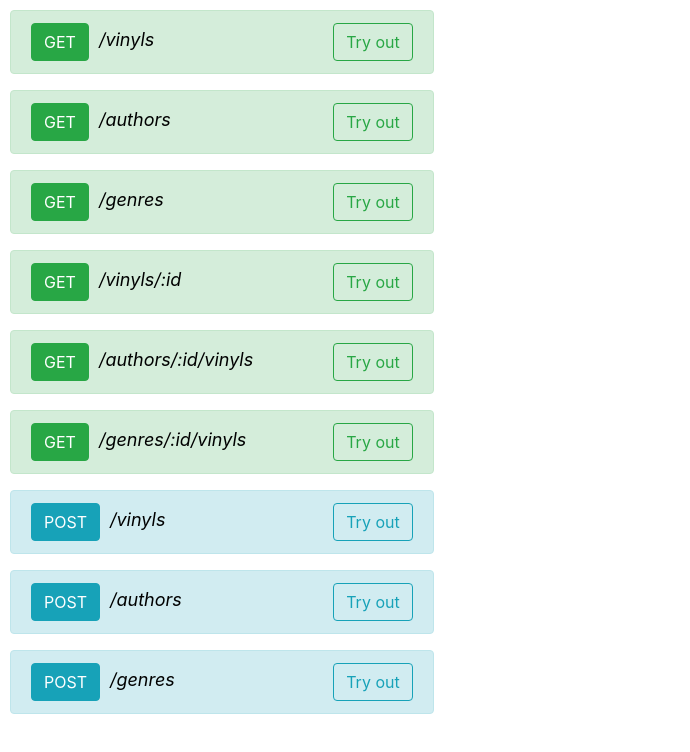
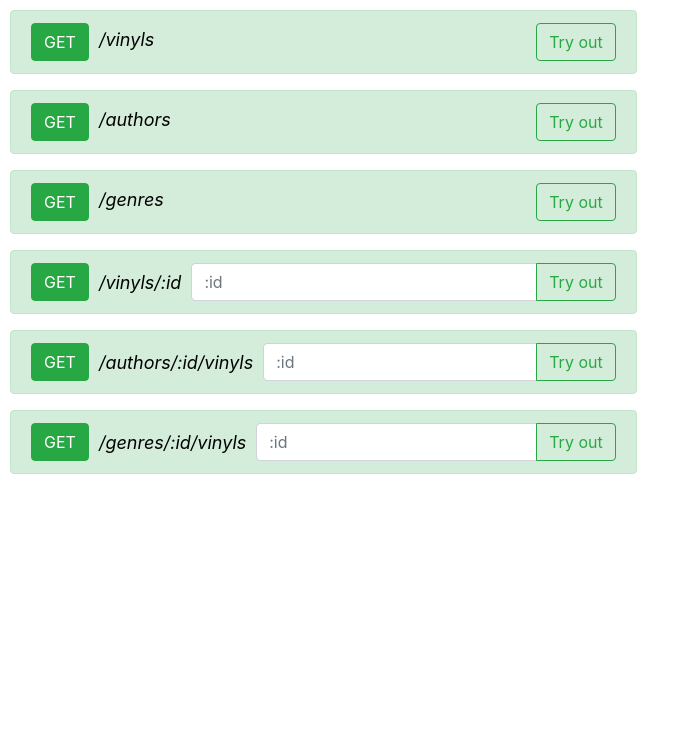
Before and after one commit to karanbir-singh/Vinyls-Collection-Frontend, a React app: page / in a window 1280 px wide. Shown: the whole page, without its empty margins (0-690 px from the left). Built offline with nearby package versions, Linux system fonts and the light colour scheme.

Commit message:
Worked on Home.js

```diff
--- a/src/components/Home.js
+++ b/src/components/Home.js
@@ -2,7 +2,7 @@ import React from "react";
 import ReactDOM from "react-dom";
 import 'bootstrap/dist/css/bootstrap.min.css';
 import "../styles.css";
-import { Alert, Button, Dropdown } from "react-bootstrap";
+import { Alert, Button, Dropdown, FormControl, InputGroup } from "react-bootstrap";
 
 const GETs = [
     {
@@ -22,7 +22,7 @@ const GETs = [
     }
 ]
 
-const specialGETs = [
+/*
     {
         method: "GET",
         uri: "/vinyls/:id",
@@ -56,7 +56,74 @@ const POSTs = [
         uri: "/genres",
         variant: "info"
     }
-]
+] */
+
+//GET request
+function BasicAlert(props) {
+    return (
+        <Alert key={props.index} variant={props.req.variant}>
+            <Button className="get-post-btn" variant={props.req.variant}>{props.req.method}</Button>
+            <span className="alert-span">{props.req.uri}</span>
+            <Button onClick={() => window.location.href = "http://localhost:1234" + props.req.uri}
+                style={{ float: "right", marginLeft: "80px" }}
+                variant={"outline-" + props.req.variant}>Try out</Button>
+        </Alert>
+    );
+}
+
+//GET requests: uri with id
+function SpecialGETsAlert() {
+    return (
+        <>
+            <Alert key="1" variant="success">
+                <div style={{display: "flex", alignItems: "center"}}>
+                    <Button className="get-post-btn" variant="success">GET</Button>
+                    <span className="alert-span">/vinyls/:id</span>
+                    <InputField variant="success" placeholder=":id" />
+                </div>
+            </Alert>
+            <Alert key="2" variant="success">
+                <div style={{display: "flex", alignItems: "center"}}>
+                    <Button className="get-post-btn" variant="success">GET</Button>
+                    <span className="alert-span">/authors/:id/vinyls</span>
+                    <InputField variant="success" placeholder=":id" />
+                </div>
+            </Alert>
+            <Alert key="3" variant="success">
+                <div style={{display: "flex", alignItems: "center"}}>
+                    <Button className="get-post-btn" variant="success">GET</Button>
+                    <span className="alert-span">/genres/:id/vinyls</span>
+                    <InputField variant="success" placeholder=":id" />
+                </div>
+            </Alert>
+        </>
+    );
+}
+
+//POST
+function SpecialPOSTAlert(props) {
+    return (
+        <Alert key={props.index} variant={props.req.variant}>
+            <div style={{ display: "flex", alignItems: "center" }}>
+                <Button className="get-post-btn" variant={props.req.variant}>{props.req.method}</Button>
+                <span className="alert-span">{props.req.uri}</span>
+                <InputField variant={props.req.variant} placeholder={""} />
+            </div>
+        </Alert>
+    );
+}
+
+
+function InputField(props) {
+    return (
+        <InputGroup >
+            <FormControl placeholder={props.placeholder} aria-describedby="basic-addon2" />
+            <InputGroup.Append>
+                <Button variant={"outline-" + props.variant} >Try out</Button>
+            </InputGroup.Append>
+        </InputGroup >
+    );
+}
 
 export function Home(props) {
     return (
@@ -65,45 +132,13 @@ export function Home(props) {
                 GETs.map((req, index) => { return (<BasicAlert req={req} index={index} />) })
             }
             {
-                specialGETs.map((req, index) => { return (<SpecialGETAlert req={req} index={index} />) })
+                SpecialGETsAlert()
             }
             {
-                POSTs.map((req, index) => { return (<SpecialPOSTAlert req={req} index={index} />) })
+                //.map((req, index) => { return (<SpecialPOSTAlert req={req} index={index} />) })
             }
 
         </div>
 
     );
 }
-
-//GET request
-function BasicAlert(props) {
-    return (<Alert key={props.index} variant={props.req.variant}>
-        <Button className="get-post-btn" variant={props.req.variant}>{props.req.method}</Button>
-        <span className="alert-span">{props.req.uri}</span>
-        <Button onClick={() => window.location.href = "http://localhost:1234" + props.req.uri}
-            style={{ float: "right", marginLeft: "80px" }}
-            variant={"outline-" + props.req.variant}>Try out</Button>
-    </Alert>);
-}
-
-//GET request
-function SpecialGETAlert(props) {
-    return (<Alert key={props.index} variant={props.req.variant}>
-        <Button className="get-post-btn" variant={props.req.variant}>{props.req.method}</Button>
-        <span className="alert-span">{props.req.uri}</span>
-        <Button onClick={() => window.location.href = "http://localhost:1234" + props.req.uri}
-            style={{ float: "right", marginLeft: "80px" }}
-            variant={"outline-" + props.req.variant}>Try out</Button>
-    </Alert>);
-}
-
-function SpecialPOSTAlert(props) {
-    return (<Alert key={props.index} variant={props.req.variant}>
-        <Button className="get-post-btn" variant={props.req.variant}>{props.req.method}</Button>
-        <span className="alert-span">{props.req.uri}</span>
-        <Button onClick={() => window.location.href = "http://localhost:1234" + props.req.uri}
-            style={{ float: "right", marginLeft: "80px" }}
-            variant={"outline-" + props.req.variant}>Try out</Button>
-    </Alert>);
-}
--- a/src/index.js
+++ b/src/index.js
@@ -22,9 +22,7 @@ function App() {
   return (
     <Router>
       <Switch>
-        <Route path="/vinyls/:id">
-          <Vinyl />
-        </Route>
+        <Route path="/vinyls/:id" component={Vinyl} />
         <Route path="/vinyls">
           <VinylsList />
         </Route>
--- a/src/styles.css
+++ b/src/styles.css
@@ -7,4 +7,5 @@
     color: black;
     font-size: large;
     font-style: italic;
+    margin-right: 10px;
 }
```
